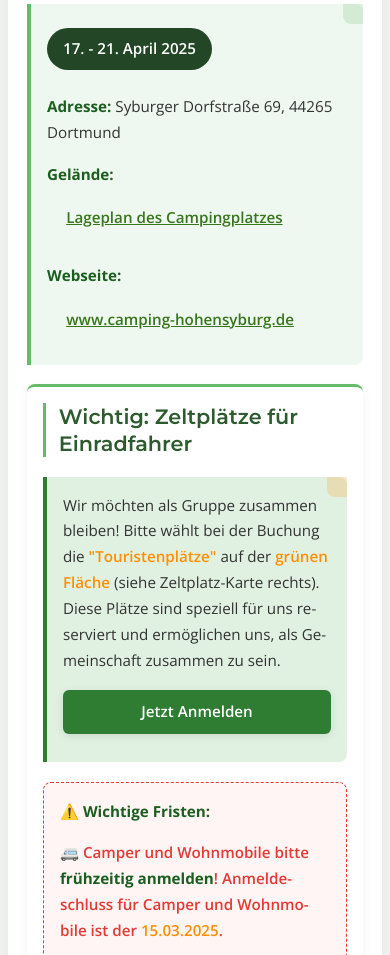
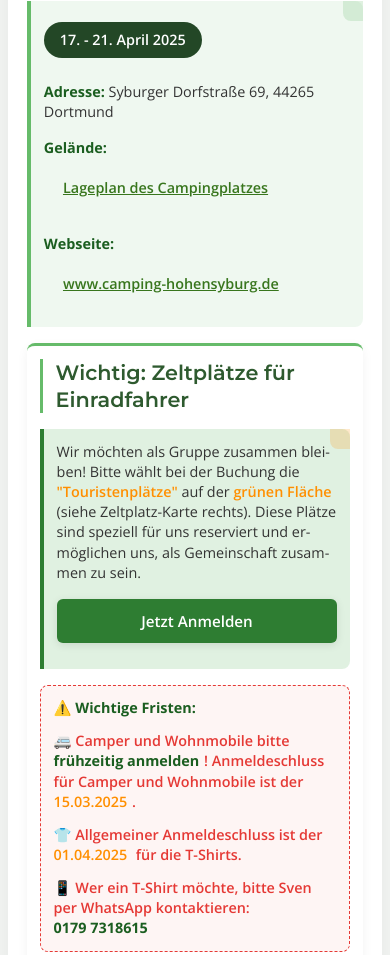
Before and after one commit to ErSieCode/ersiecode.github.io, a website: page index.html in a window 390 px wide. Shown: the part 1139-2094 px from the top of the page. Drawn offline with nearby package versions, Linux system fonts and the light colour scheme.

Commit message:
index.html
Jaman

```diff
--- a/index.html
+++ b/index.html
@@ -322,6 +322,7 @@
             position: relative;
             width: 100%;
             box-sizing: border-box;
+            overflow: visible;
         }
 
         .highlight-box.emphasis {
@@ -359,6 +360,14 @@
             margin: 1.5rem 0;
             width: 100%;
             box-sizing: border-box;
+            overflow: visible;
+        }
+
+        .important-info p {
+            margin-bottom: 0.8rem;
+            width: 100%;
+            display: block;
+            overflow-wrap: break-word;
         }
 
         .important-info p:first-child {
@@ -421,6 +430,7 @@
             border-top: 3px solid var(--primary-color);
             width: 100%;
             box-sizing: border-box;
+            overflow: visible;
         }
 
         .topic-card h3:first-child {
@@ -519,11 +529,13 @@
             .text-image .text {
                 order: 1;
                 width: 100%;
+                min-width: 0;
             }
 
             .text-image .image {
                 order: 2;
                 width: 100%;
+                min-width: 0;
             }
 
             h1 {
@@ -592,16 +604,35 @@
             .highlight-box {
                 padding: 1.2rem;
                 margin: 1.5rem 0;
+                width: 100%;
+                box-sizing: border-box;
             }
 
             .topic-card {
                 padding: 1.2rem;
                 margin: 1rem 0;
+                width: 100%;
+                box-sizing: border-box;
             }
 
             /* Fix für lange URLs */
             a {
                 word-break: break-all;
+            }
+
+            /* Wichtig: Verbesserte Textdarstellung in Informationsboxen */
+            .important-info {
+                padding: 1rem;
+                width: 100%;
+                overflow: visible;
+                box-sizing: border-box;
+            }
+
+            .important-info p {
+                font-size: 0.95rem;
+                word-break: break-word;
+                width: 100%;
+                overflow-wrap: break-word;
             }
         }
 
@@ -684,21 +715,35 @@
                 top: -0.2rem;
             }
 
-            /* Hervorhebungen */
-            .highlight-box {
-                padding: 1rem;
-                margin: 1.2rem 0;
+            /* Hervorhebungen für kleine Bildschirme optimiert */
+            .highlight-box, .important-info, .topic-card {
+                padding: 0.8rem;
+                margin: 1rem 0;
+                width: 100%;
+                box-sizing: border-box;
+                overflow: visible;
             }
 
-            .topic-card {
-                padding: 1rem;
+            /* Verhindert Textabschneidungen bei kleinen Bildschirmen */
+            .important-info p, .highlight-box p, .topic-card p {
+                font-size: 0.9rem;
+                line-height: 1.4;
+                overflow-wrap: break-word;
+                word-break: break-word;
+                width: 100%;
+            }
+
+            /* Verbesserte Emoji-Darstellung */
+            .important-info strong {
+                display: inline-block;
+                margin-right: 0.3rem;
             }
         }
 
         /* Extra-kleine Bildschirme */
         @media screen and (max-width: 320px) {
             .content {
-                padding: 1rem;
+                padding: 0.8rem;
             }
 
             h1 {
@@ -710,11 +755,22 @@
             }
 
             p, li {
-                font-size: 0.9rem;
+                font-size: 0.85rem;
             }
 
             .image-container img {
                 max-height: 180px;
+            }
+
+            /* Weitere Optimierungen für sehr kleine Bildschirme */
+            .important-info, .highlight-box, .topic-card {
+                padding: 0.7rem;
+                margin: 0.8rem 0;
+            }
+
+            .important-info p, .highlight-box p, .topic-card p {
+                font-size: 0.85rem;
+                margin-bottom: 0.6rem;
             }
         }
 
@@ -760,6 +816,36 @@
                 width: 100%;
                 height: auto;
             }
+        }
+
+        /* Viewport-optimierte Anpassungen für Textboxen */
+        .topic-card, .highlight-box, .important-info {
+            width: 100%;
+            max-width: 100%;
+            box-sizing: border-box;
+            overflow: visible;
+            position: relative;
+            display: flow-root;
+        }
+
+        /* Spezifische Fixes für Textüberläufe */
+        .image-container p, .topic-card p, .highlight-box p, .important-info p {
+            max-width: 100%;
+            overflow: visible;
+            word-break: break-word;
+        }
+
+        /* Bessere Container-Erkennung */
+        html, body {
+            max-width: 100vw;
+            overflow-x: hidden;
+        }
+
+        /* Fix für die spezifischen Probleme im Screenshot */
+        .important-info p {
+            display: block;
+            width: 100%;
+            clear: both;
         }
     </style>
 </head>
```
